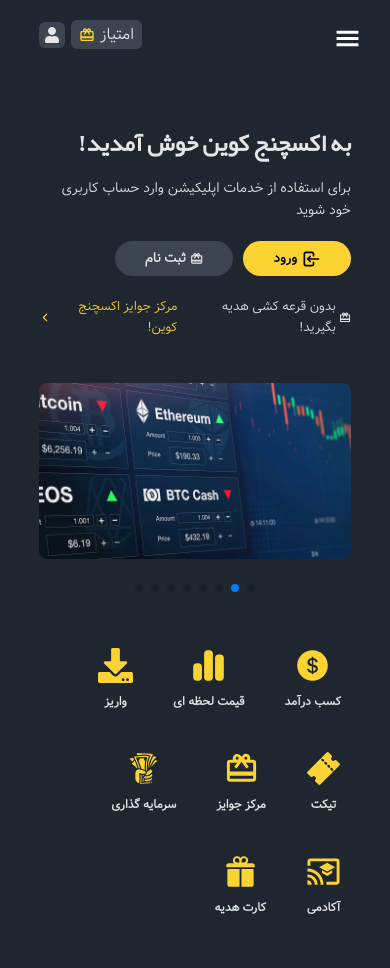
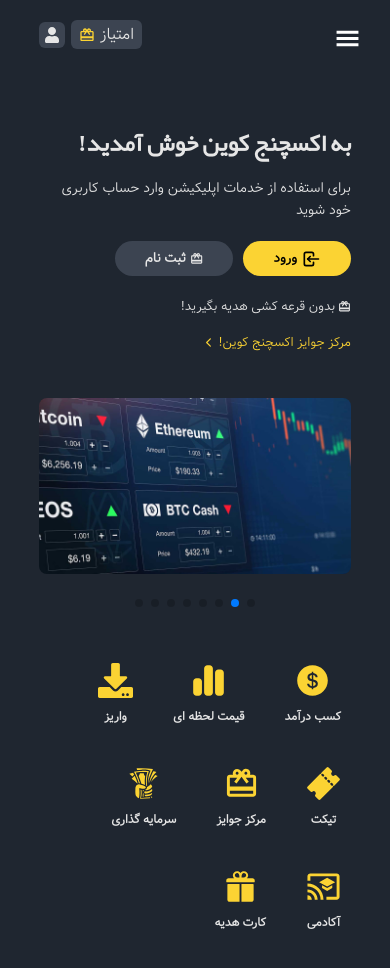
Before and after one commit to behnamhamidi1991/cryptocurrency, a Next.js app: page / in a window 390 px wide. Shown: the top 968 px of the page. Built offline with nearby package versions, Linux system fonts and the light colour scheme.

Commit message:
responsive

```diff
--- a/src/components/Home/Main/Slider/Slider.tsx
+++ b/src/components/Home/Main/Slider/Slider.tsx
@@ -22,7 +22,7 @@ const Slider = () => {
           clickable: true,
         }}
         breakpoints={{
-          350: {
+          0: {
             slidesPerView: 1,
             spaceBetween: 10,
           },
--- a/src/components/Home/Main/Welcome/welcome.scss
+++ b/src/components/Home/Main/Welcome/welcome.scss
@@ -61,3 +61,27 @@
     }
   }
 }
+
+@media screen and (max-width: 437px) {
+  .main-welcome {
+    .welcome-top {
+      p {
+      }
+    }
+    .main-welcome-btnContainer {
+      .login {
+        .loginIcon {
+        }
+      }
+      .register {
+      }
+    }
+    .welcome-links {
+      flex-direction: column;
+      .welcome-giftLink {
+      }
+      .welcome-awards {
+      }
+    }
+  }
+}
```
Also changed, not shown: 1 other file (tests, documents, lock files or other folders).
